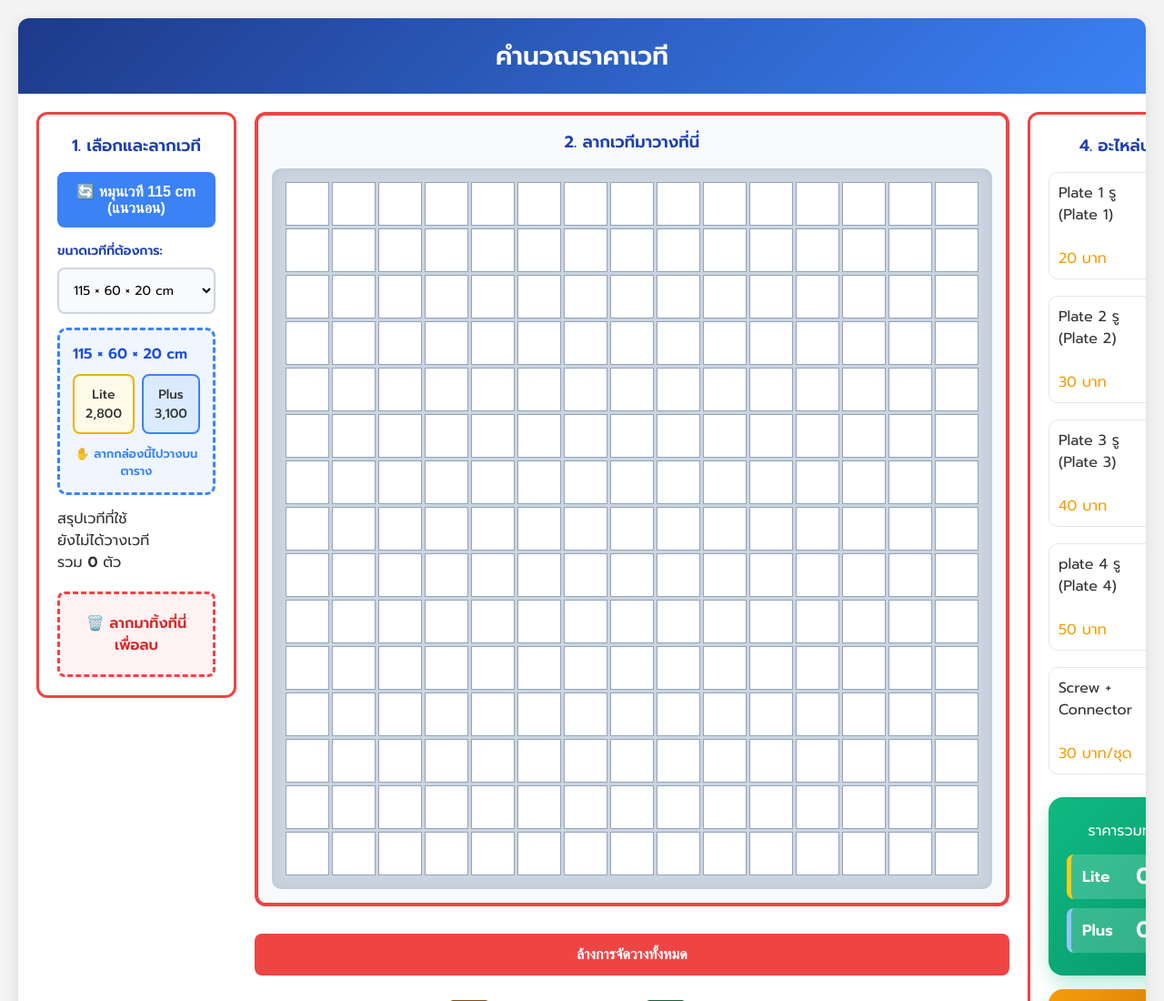
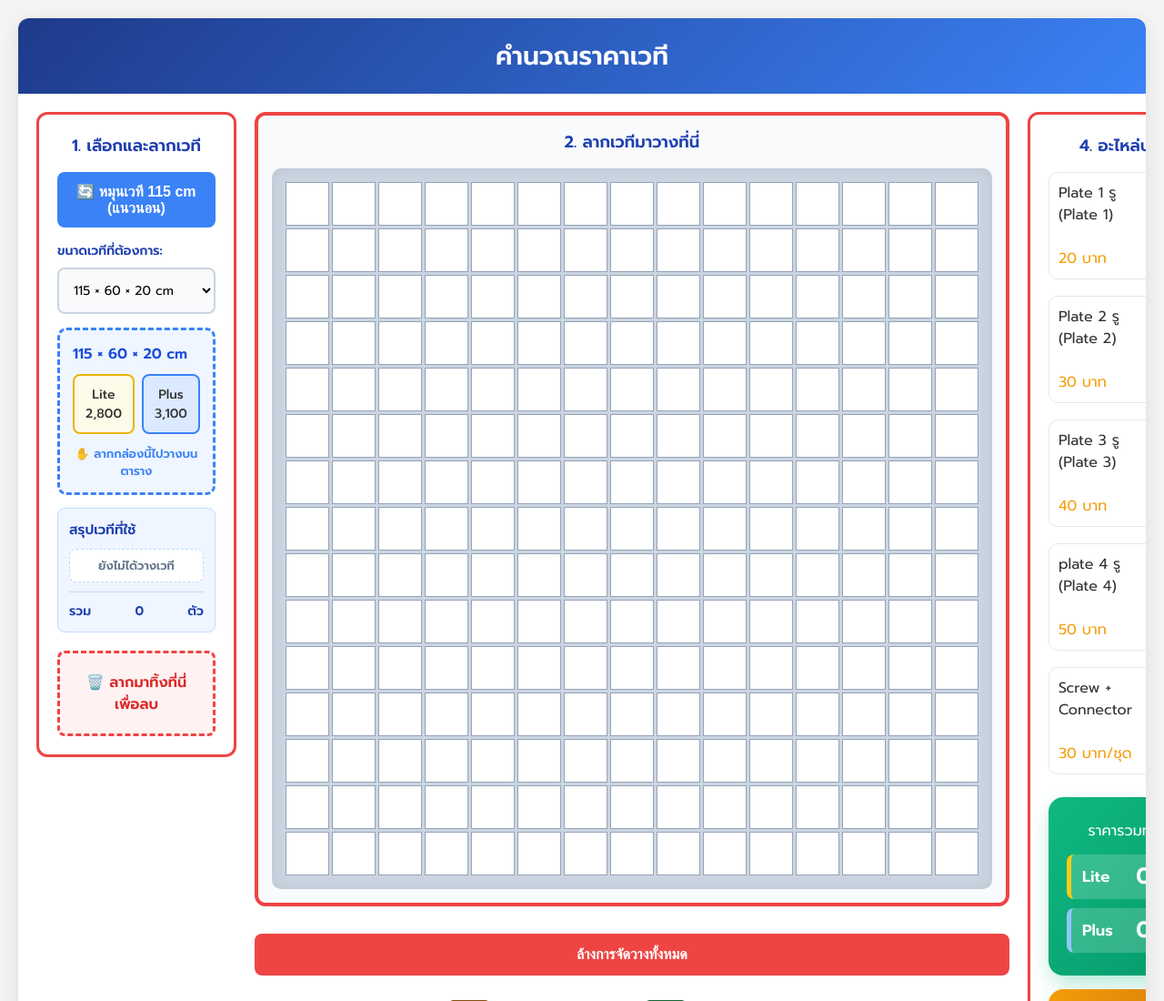
Before and after one commit to costomerwork01/Calculate-stage-price, a plain HTML site: page index.html in a window 1280 px wide. Shown: the top 1100 px of the page at 91% size. Drawn offline with Linux system fonts and the light colour scheme.

Commit message:
Update styles.css

```diff
--- a/styles.css
+++ b/styles.css
@@ -94,6 +94,75 @@ header {
     font-weight: 600;
     margin-bottom: 10px;
     color: #1e2937;
+}
+
+.stage-usage-summary {
+    border: 1px solid #bfdbfe;
+    border-radius: 8px;
+    padding: 12px;
+    background: #eff6ff;
+    margin-top: 4px;
+}
+
+.stage-usage-title {
+    color: #1e40af;
+    font-size: 15px;
+    font-weight: 700;
+    margin-bottom: 10px;
+}
+
+.stage-usage-list {
+    display: flex;
+    flex-direction: column;
+    gap: 8px;
+}
+
+.stage-usage-row {
+    display: flex;
+    align-items: center;
+    justify-content: space-between;
+    gap: 10px;
+    padding: 8px 10px;
+    border-radius: 8px;
+    background: #fff;
+    border: 1px solid #dbeafe;
+    color: #1e293b;
+    font-size: 13px;
+    font-weight: 600;
+}
+
+.stage-usage-count {
+    flex: 0 0 auto;
+    min-width: 54px;
+    padding: 4px 8px;
+    border-radius: 999px;
+    background: #1d4ed8;
+    color: #fff;
+    text-align: center;
+    font-weight: 700;
+}
+
+.stage-usage-empty {
+    color: #64748b;
+    font-size: 13px;
+    font-weight: 600;
+    text-align: center;
+    padding: 8px;
+    border-radius: 8px;
+    background: #fff;
+    border: 1px dashed #bfdbfe;
+}
+
+.stage-usage-total {
+    display: flex;
+    justify-content: space-between;
+    align-items: center;
+    margin-top: 10px;
+    padding-top: 10px;
+    border-top: 1px solid #bfdbfe;
+    color: #1e40af;
+    font-size: 14px;
+    font-weight: 700;
 }
 
 .price-options {
```
